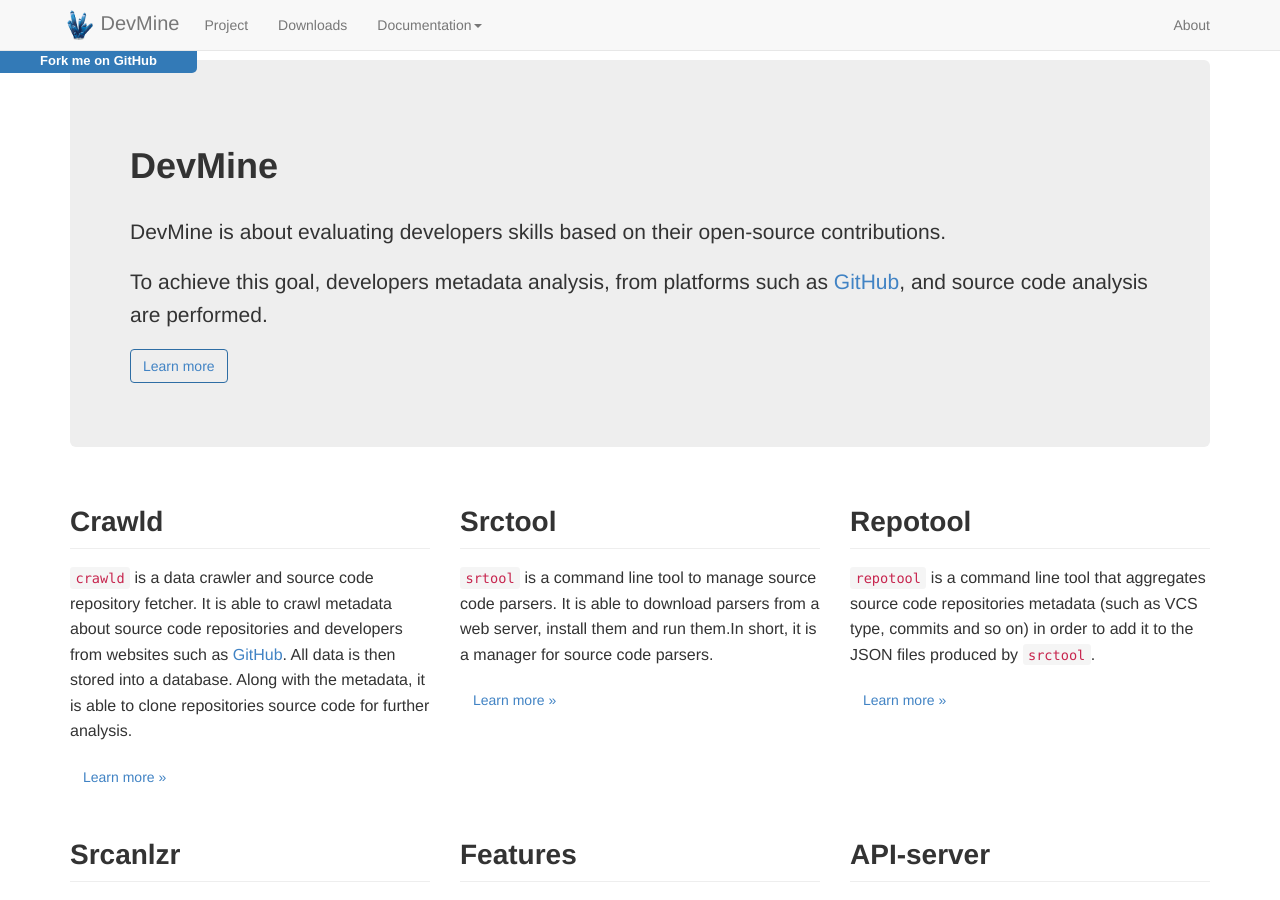
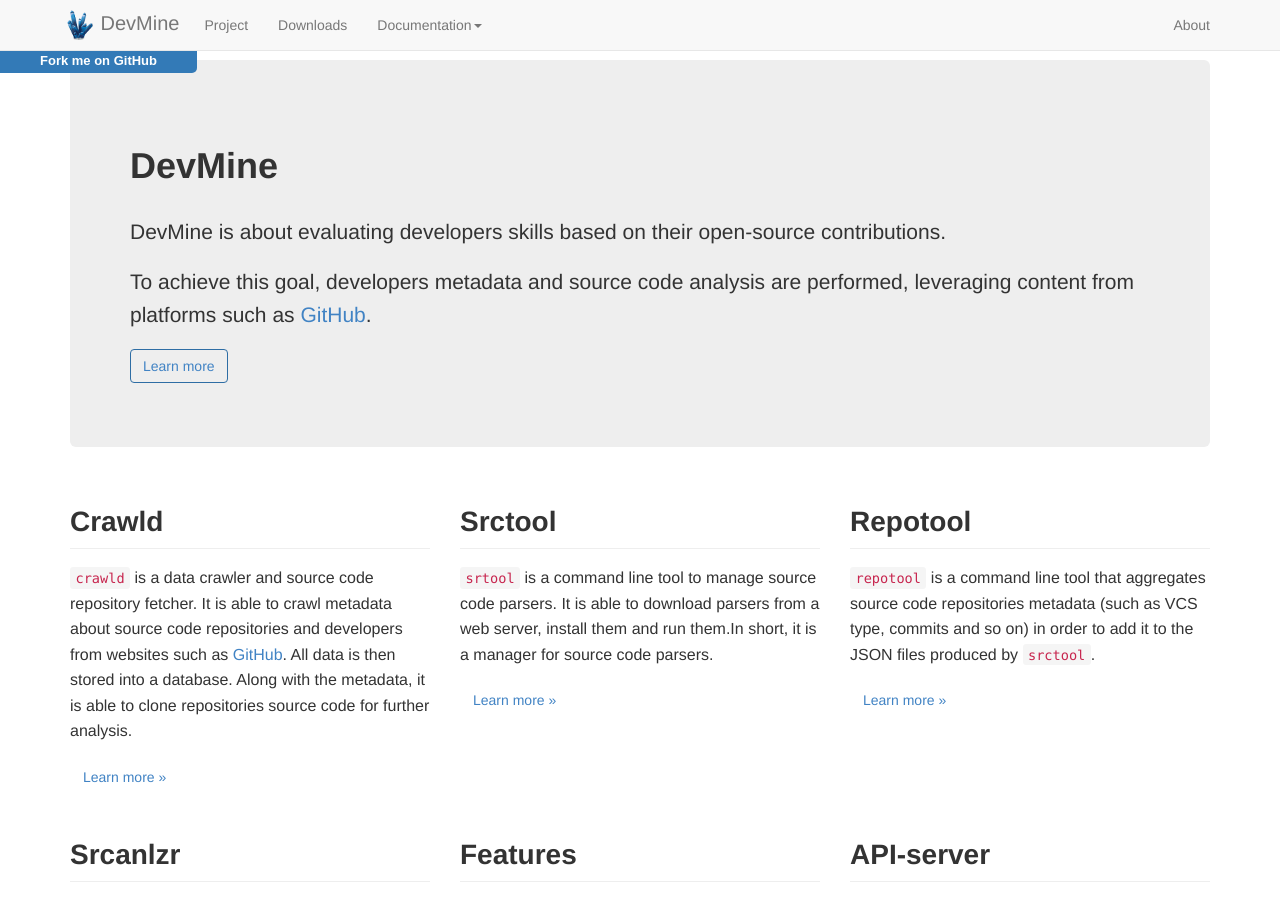
Before and after one commit to DevMine/devmine.github.io, a Jekyll site: the page built from index.html, in a window 1280 px wide and 900 px high. Built offline with Jekyll 4.4.1, drawn with Linux system fonts in a browser that asks for light colours.

Commit message:
index: Update project's description.

```diff
--- a/index.html
+++ b/index.html
@@ -12,9 +12,9 @@
                 their open-source contributions.
             </p>
             <p>
-                To achieve this goal, developers metadata analysis, from
-                platforms such as <a href="https://github.com/">GitHub</a>, and
-                source code analysis are performed.
+                To achieve this goal, developers metadata and source code
+                analysis are performed, leveraging content from
+                platforms such as <a href="https://github.com/">GitHub</a>.
             </p>
             <p>
                 <a class="btn btn-primary btn-large" href="/project/">Learn more</a>
```
